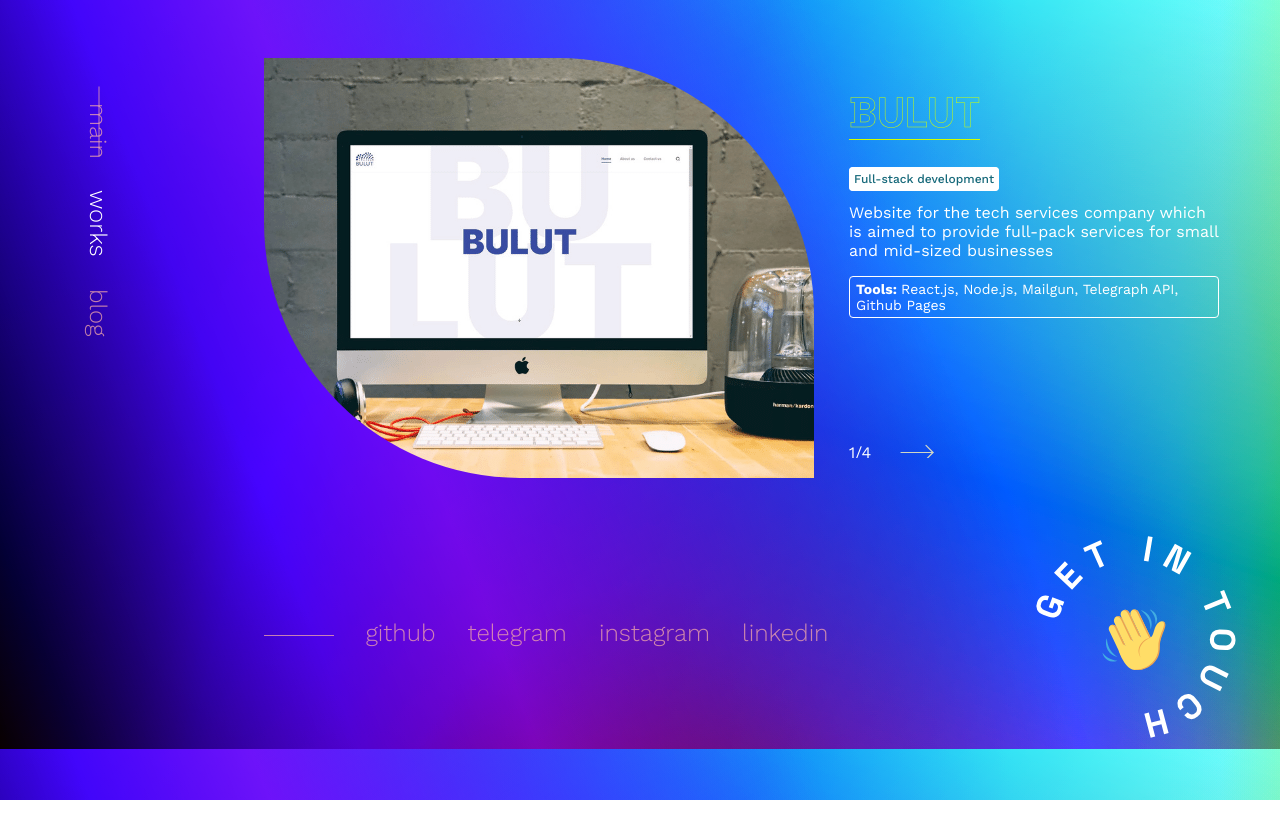
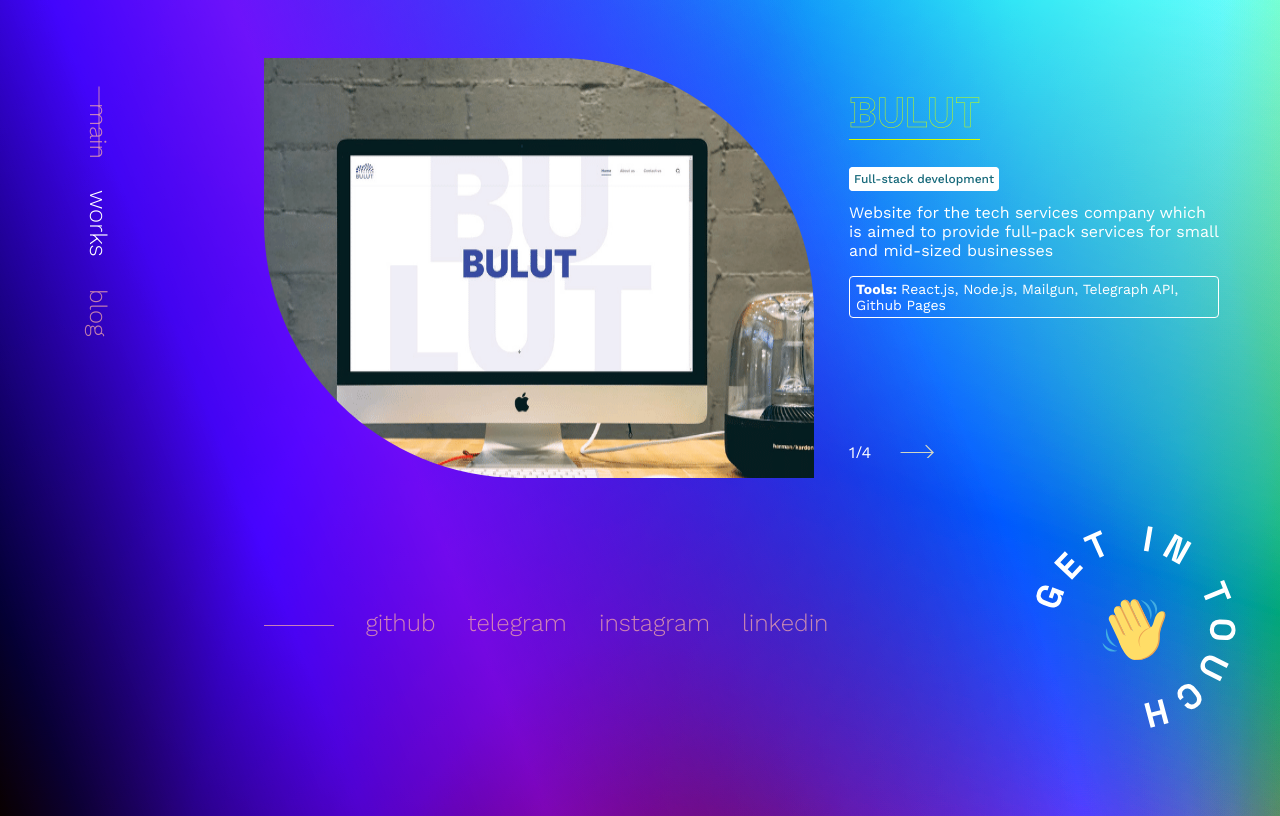
Before and after one commit to asanoviskhak/asanoviskhak.github.io, a React (Create React App) app: page /works in a window 1280 px wide. Built offline with nearby package versions, Linux system fonts and the light colour scheme.

Commit message:
:bug: Fixing design bugs

```diff
--- a/src/App.scss
+++ b/src/App.scss
@@ -966,6 +966,7 @@
 
  body {
   width: 100vw;
+  min-height: 100vh;
   height: auto;
   overflow-x: hidden;
   font-family: Work Sans;
@@ -1003,8 +1004,8 @@
 
 .div1 { grid-area: head; }
 .div2 { grid-area: content;}
-.div3 { grid-area: footer; margin-top: 75px; }
-.div4 { grid-area: getintouch;  margin-top: 75px;}
+.div3 { grid-area: footer; margin-top: 65px; }
+.div4 { grid-area: getintouch;  margin-top: 65px;}
 .parent {
   display: grid;
   grid-template-columns: repeat(auto-fit, minmax(150px, 1fr));
--- a/src/components/portfolio.js
+++ b/src/components/portfolio.js
@@ -112,12 +112,13 @@
           totalSlides={pfolio.length}
           infinite="true"
           lockOnWindowScroll="true"
-          naturalSlideHeight={420}
+          naturalSlideHeight={470}
           naturalSlideWidth={550}
         >
           <div className="portfolio col-2">
             <div className="cursor-item proj-image">
-              <Slider className="img-carousel">
+            <div className="img-carousel">
+              <Slider >
                 {pfolio.map((work, i) => (
                   <Slide index={i} className="slide-wrap">
                     {/* <Link exact to={"/works/"+work.name}> */}
@@ -129,7 +130,9 @@
                     {/* </Link> */}
                   </Slide>
                 ))}
+
               </Slider>
+              </div>
             </div>
             <div className="row-3 white reverse-col">
               <div className="proj-content">
--- a/src/components/styles/portfolio.scss
+++ b/src/components/styles/portfolio.scss
@@ -173,10 +173,11 @@
     overflow-x: hidden;
   }
   .portfolio{
+    margin: 0;
     height: max-content;
     width: 100vw;
     display: flexbox;
-    margin-bottom: 40px;
+    margin-bottom: 30px;
     justify-content: center;
     overflow-x: hidden;
   }
@@ -197,16 +198,16 @@
     font-size: 32px;
   }
   .portfolio-description{
-    font-size: 14px;
+    font-size: 16px;
   }
   .portfolio-tools{
-    font-size: 12px;
+    font-size: 14px;
   }
   .proj-image{
     height: auto;
   }
   .row-3{
-    margin: -20px 0;
+    margin: 0;
     display: flex;
     flex-direction: column-reverse;
   }
@@ -220,7 +221,7 @@
   .arrows{
     padding-left: 10px;
     position: absolute;
-    margin: -50px 0;
+    margin: -30px 0;
   }
   .reverse-col{
     flex-direction: column-reverse;
```
